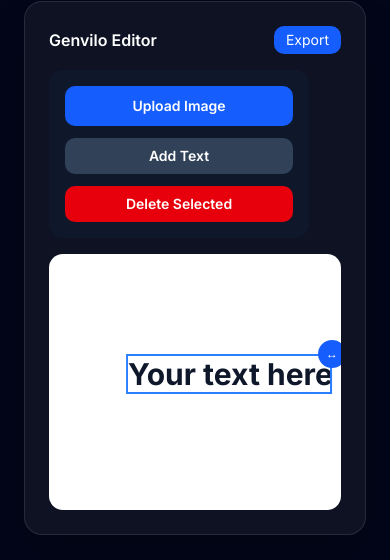
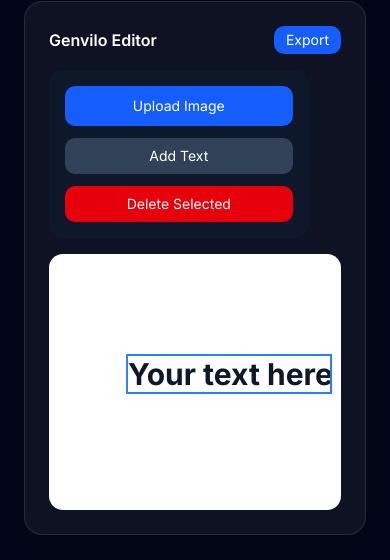
Before and after one commit to Stewey95/yourdesign, a Next.js app: page / in a window 390 px wide. Both pictures are taken after a click on the button "Add Text". Shown: the part 1480-2040 px from the top of the page. Built offline with nearby package versions, Linux system fonts and the light colour scheme.

Commit message:
Improve mobile text editing and dragging

```diff
--- a/components/EditorPreview.tsx
+++ b/components/EditorPreview.tsx
@@ -29,7 +29,8 @@ export default function EditorPreview() {
   const handleImageUpload = (event: React.ChangeEvent<HTMLInputElement>) => {
     const file = event.target.files?.[0];
 
-    if (file) {
+    if (!file) return;
+
     const newImage: DesignItem = {
       id: crypto.randomUUID(),
       type: "image",
@@ -37,10 +38,10 @@ export default function EditorPreview() {
       position: { x: 180, y: 120 },
     };
 
-      setItems((currentItems) => [...currentItems, newImage]);
+    setItems((items) => [...items, newImage]);
     setSelectedItemId(newImage.id);
+
     event.target.value = "";
-    }
   };
 
   const addText = () => {
@@ -51,15 +52,13 @@ export default function EditorPreview() {
       position: { x: 180, y: 120 },
     };
 
-    setItems((currentItems) => [...currentItems, newText]);
+    setItems((items) => [...items, newText]);
     setSelectedItemId(newText.id);
   };
 
   const deleteSelected = () => {
-    if (!selectedItemId) return;
-
-    setItems((currentItems) =>
-      currentItems.filter((item) => item.id !== selectedItemId)
+    setItems((items) =>
+      items.filter((item) => item.id !== selectedItemId)
     );
 
     setSelectedItemId(null);
@@ -68,89 +67,103 @@ export default function EditorPreview() {
   const handlePointerMove = (event: React.PointerEvent<HTMLDivElement>) => {
     if (!draggingItemId) return;
 
-    const canvas = event.currentTarget.getBoundingClientRect();
+    const box = event.currentTarget.getBoundingClientRect();
 
-    const newPosition = {
-      x: event.clientX - canvas.left,
-      y: event.clientY - canvas.top,
-    };
-
-    setItems((currentItems) =>
-      currentItems.map((item) =>
-        item.id === draggingItemId ? { ...item, position: newPosition } : item
+    setItems((items) =>
+      items.map((item) =>
+        item.id === draggingItemId
+          ? {
+              ...item,
+              position: {
+                x: event.clientX - box.left,
+                y: event.clientY - box.top,
+              },
+            }
+          : item
       )
     );
   };
 
-  const stopDragging = () => {
-    setDraggingItemId(null);
-  };
-
   return (
     <div className="mt-16 w-full max-w-4xl rounded-2xl border border-white/10 bg-white/5 p-6 shadow-2xl">
+
       <div className="mb-4 flex items-center justify-between">
-        <p className="font-semibold text-white">Genvilo Editor</p>
+        <p className="font-semibold text-white">
+          Genvilo Editor
+        </p>
 
         <button className="rounded-lg bg-blue-600 px-3 py-1 text-sm text-white">
           Export
         </button>
       </div>
 
+
       <div className="grid gap-4 md:grid-cols-4">
-        <div className="rounded-xl bg-slate-900 p-4 text-sm text-slate-300">
-          <label className="flex h-10 w-full cursor-pointer items-center justify-center rounded-lg bg-blue-600 px-4 font-semibold text-white">
+
+        <div className="rounded-xl bg-slate-900 p-4 text-sm">
+
+          <label className="flex h-10 cursor-pointer items-center justify-center rounded-lg bg-blue-600 text-white">
             Upload Image
+
             <input
               type="file"
               accept="image/*"
               onChange={handleImageUpload}
               className="hidden"
             />
+
           </label>
+
 
           <button
             onClick={addText}
-            className="mt-3 w-full cursor-pointer rounded-lg bg-slate-700 px-4 py-2 font-semibold text-white"
+            className="mt-3 w-full rounded-lg bg-slate-700 px-4 py-2 text-white"
           >
             Add Text
           </button>
 
+
           <button
             onClick={deleteSelected}
-            className="mt-3 w-full cursor-pointer rounded-lg bg-red-600 px-4 py-2 font-semibold text-white"
+            className="mt-3 w-full rounded-lg bg-red-600 px-4 py-2 text-white"
           >
             Delete Selected
           </button>
+
         </div>
+
 
         <div
           onPointerMove={handlePointerMove}
-          onPointerUp={stopDragging}
-          onPointerLeave={() => {}}
+          onPointerUp={() => setDraggingItemId(null)}
           onPointerDown={() => setSelectedItemId(null)}
-          className="relative col-span-3 h-64 overflow-hidden rounded-xl bg-white text-slate-500 touch-none"
+          className="relative col-span-3 h-64 overflow-hidden rounded-xl bg-white touch-none"
         >
+
           {items.length === 0 && (
             <p className="flex h-full items-center justify-center">
               Your design canvas
             </p>
           )}
 
+
           {items.map((item) => {
+
             if (item.type === "image") {
               return (
                 <img
                   key={item.id}
                   src={item.src}
-                  alt="Uploaded design"
                   draggable={false}
                   onPointerDown={(e) => {
                     e.stopPropagation();
                     setDraggingItemId(item.id);
                     setSelectedItemId(item.id);
                   }}
-                  className={`absolute max-h-40 max-w-40 cursor-move select-none rounded-lg ${
-                    selectedItemId === item.id ? "ring-2 ring-blue-500" : ""
+                  className={`absolute max-h-40 max-w-40 cursor-move ${
+                    selectedItemId === item.id
+                      ? "ring-2 ring-blue-500"
+                      : ""
                   }`}
                   style={{
                     left: item.position.x,
@@ -161,60 +174,73 @@ export default function EditorPreview() {
               );
             }
 
+
             return (
               <div
                 key={item.id}
-                className={`absolute ${
-                  selectedItemId === item.id ? "ring-2 ring-blue-500" : ""
+                onPointerDown={(e) => {
+                  e.stopPropagation();
+                  setSelectedItemId(item.id);
+                }}
+                className={`absolute cursor-move ${
+                  selectedItemId === item.id
+                    ? "ring-2 ring-blue-500"
+                    : ""
                 }`}
                 style={{
                   left: item.position.x,
                   top: item.position.y,
                   transform: "translate(-50%, -50%)",
-                  width: `${Math.max(item.value.length + 6, 12)}ch`,
+                  width: `${Math.max(
+                    item.value.length + 6,
+                    12
+                  )}ch`,
                 }}
               >
-                <button
-                  type="button"
-                  onPointerDown={(e) => {
-                    e.stopPropagation();
-                    setDraggingItemId(item.id);
-                    setSelectedItemId(item.id);
-                  }}
-                  className="absolute -right-4 -top-4 z-10 h-7 w-7 cursor-move rounded-full bg-blue-600 text-xs text-white"
-                >
-                  ↔
-                </button>
 
                 <input
                   value={item.value}
+
+                  onPointerDown={(e) => {
+                    e.stopPropagation();
+
+                    if (
+                      document.activeElement !== e.currentTarget
+                    ) {
+                      setDraggingItemId(item.id);
+                    }
+
+                    setSelectedItemId(item.id);
+                  }}
+
                   onChange={(e) => {
                     const value = e.target.value;
 
-                    setItems((currentItems) =>
-                      currentItems.map((currentItem) =>
+                    setItems((items) =>
+                      items.map((currentItem) =>
                         currentItem.id === item.id
-                          ? { ...currentItem, value }
+                          ? {
+                              ...currentItem,
+                              value,
+                            }
                           : currentItem
                       )
                     );
                   }}
+
                   onBlur={() => {
-                    if (item.value === "") {
-                      setItems((currentItems) =>
-                        currentItems.filter(
-                          (currentItem) => currentItem.id !== item.id
-                        )
-                      );
-                      setSelectedItemId(null);
-                    }
+                    setDraggingItemId(null);
                   }}
-                  placeholder="Type here"
-                  className="w-full cursor-text bg-transparent text-center text-3xl font-bold text-slate-900 outline-none"
+
+                  className="w-full bg-transparent text-center text-3xl font-bold text-slate-900 outline-none"
+
                 />
+
               </div>
             );
+
           })}
+
         </div>
       </div>
     </div>
```
Lines whose indentation alone changed are shown as unchanged.
